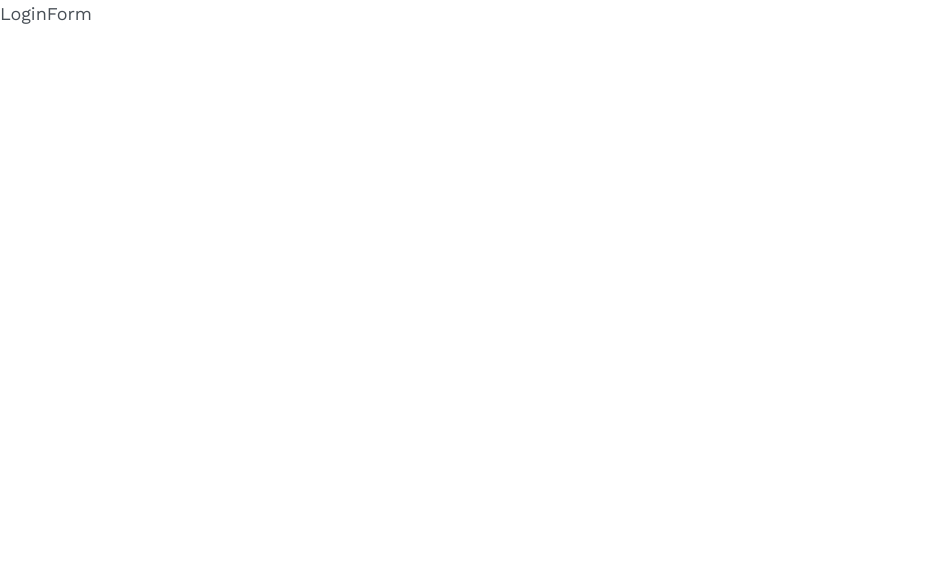
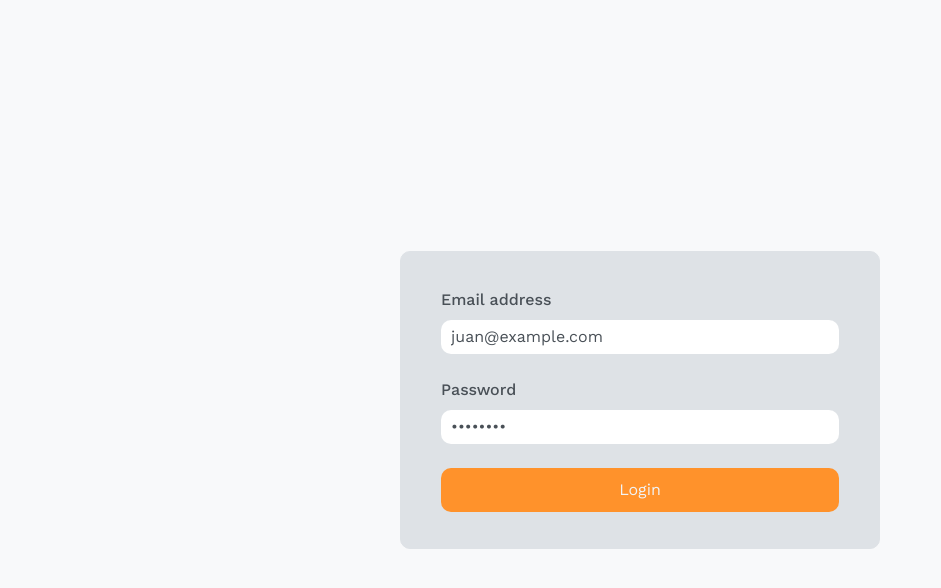
Before and after one commit to JuanTorres93/scriner, a React (Vite) app: page /login in a window 1280 px wide. Shown: the top 588 px of the page, without its empty margins (0-941 px from the left). Built offline with nearby package versions, Linux system fonts and the light colour scheme.

Commit message:
Authentication

```diff
--- a/src/features/authentication/LoginForm.jsx
+++ b/src/features/authentication/LoginForm.jsx
@@ -1,5 +1,63 @@
+import { useState } from "react";
+import Button from "../../ui/Button";
+import Form from "../../ui/Form";
+import Input from "../../ui/Input";
+import FormRowVertical from "../../ui/FormRowVertical";
+import { useLogin } from "./hooks/useLogin";
+import SpinnerMini from "../../ui/SpinnerMini";
+
 function LoginForm() {
-  return <div>LoginForm</div>;
+  const [email, setEmail] = useState("juan@example.com");
+  const [password, setPassword] = useState("pass1234");
+  const { login, isLoading } = useLogin();
+
+  function handleSubmit(e) {
+    e.preventDefault();
+
+    if (!email || !password || isLoading) return;
+
+    login(
+      { email, password },
+      {
+        onSettled: () => {
+          // Reset form fields
+          setEmail("");
+          setPassword("");
+        },
+      }
+    );
+  }
+
+  return (
+    <Form onSubmit={handleSubmit}>
+      <FormRowVertical label="Email address">
+        <Input
+          type="email"
+          id="email"
+          // This makes this form better for password managers
+          autoComplete="username"
+          value={email}
+          onChange={(e) => setEmail(e.target.value)}
+          disabled={isLoading}
+        />
+      </FormRowVertical>
+      <FormRowVertical label="Password">
+        <Input
+          type="password"
+          id="password"
+          autoComplete="current-password"
+          value={password}
+          onChange={(e) => setPassword(e.target.value)}
+          disabled={isLoading}
+        />
+      </FormRowVertical>
+      <FormRowVertical>
+        <Button variant="large" disabled={isLoading}>
+          {!isLoading ? "Login" : <SpinnerMini />}
+        </Button>
+      </FormRowVertical>
+    </Form>
+  );
 }
 
 export default LoginForm;
--- /dev/null
+++ b/src/features/authentication/hooks/useLogin.js
@@ -0,0 +1,23 @@
+import { useMutation, useQueryClient } from "@tanstack/react-query";
+import { login as loginApi } from "../../../services/apiAuth";
+import { useNavigate } from "react-router-dom";
+import toast from "react-hot-toast";
+
+export function useLogin() {
+  const queryClient = useQueryClient();
+  const navigate = useNavigate();
+
+  const { mutate: login, isLoading } = useMutation({
+    mutationFn: ({ email, password }) => loginApi({ email, password }),
+    onSuccess: (data) => {
+      queryClient.setQueryData(["user"], data.user);
+      navigate("/app", { replace: true });
+    },
+    onError: (error) => {
+      console.log("ERROR", error);
+      toast.error("Provided email or password are incorrect");
+    },
+  });
+
+  return { login, isLoading };
+}
--- a/src/pages/Login.jsx
+++ b/src/pages/Login.jsx
@@ -1,7 +1,22 @@
+import styled from "styled-components";
 import LoginForm from "../features/authentication/LoginForm";
 
+const LoginLayout = styled.main`
+  min-height: 100vh;
+  display: grid;
+  grid-template-columns: 48rem;
+  align-content: center;
+  justify-content: center;
+  gap: 3.2rem;
+  background-color: var(--color-grey-t3);
+`;
+
 function Login() {
-  return <LoginForm />;
+  return (
+    <LoginLayout>
+      <LoginForm />
+    </LoginLayout>
+  );
 }
 
 export default Login;
--- /dev/null
+++ b/src/services/apiAuth.js
@@ -0,0 +1,26 @@
+import supabase from "../supabase";
+
+export async function login({ email, password }) {
+  const { data, error } = await supabase.auth.signInWithPassword({
+    email,
+    password,
+  });
+
+  if (error) throw new Error(error.message);
+
+  console.log(data);
+
+  return data;
+}
+
+export async function getCurrentUser() {
+  const { data: session } = await supabase.auth.getSession();
+
+  if (!session.session) return null;
+
+  const { data, error } = await supabase.auth.getUser();
+
+  if (error) throw new Error(error.message);
+
+  return data?.user;
+}
--- a/src/ui/Button.jsx
+++ b/src/ui/Button.jsx
@@ -2,6 +2,9 @@ import styled, { css } from "styled-components";
 
 const variant = {
   none: css``,
+  large: css`
+    padding: 1rem 2rem;
+  `,
   padding: css`
     padding: 0.5rem 1rem;
   `,
--- /dev/null
+++ b/src/ui/Form.jsx
@@ -0,0 +1,33 @@
+import styled, { css } from "styled-components";
+
+const StyledForm = styled.form`
+  ${(props) =>
+    props.type === "regular" &&
+    css`
+      padding: 2.4rem 4rem;
+
+      /* Box */
+      background-color: var(--color-grey-t1);
+      border: 1px solid var(--color-grey-t1);
+      border-radius: var(--border-radius);
+    `}
+
+  ${(props) =>
+    props.type === "modal" &&
+    css`
+      width: 80rem;
+    `}
+
+  overflow: hidden;
+  font-size: 1.6rem;
+`;
+
+function Form({ children, ...props }) {
+  return (
+    <StyledForm {...props} type={props.type || "regular"}>
+      {children}
+    </StyledForm>
+  );
+}
+
+export default Form;
--- /dev/null
+++ b/src/ui/FormRowVertical.jsx
@@ -0,0 +1,29 @@
+import styled from "styled-components";
+
+const StyledFormRow = styled.div`
+  display: flex;
+  flex-direction: column;
+  gap: 0.8rem;
+  padding: 1.2rem 0;
+`;
+
+const Label = styled.label`
+  font-weight: 500;
+`;
+
+const Error = styled.span`
+  font-size: 1.4rem;
+  color: var(--color-error);
+`;
+
+function FormRowVertical({ label, error, children }) {
+  return (
+    <StyledFormRow>
+      {label && <Label htmlFor={children.props.id}>{label}</Label>}
+      {children}
+      {error && <Error>{error}</Error>}
+    </StyledFormRow>
+  );
+}
+
+export default FormRowVertical;
--- /dev/null
+++ b/src/ui/SpinnerMini.jsx
@@ -0,0 +1,16 @@
+import styled, { keyframes } from "styled-components";
+import { BiLoaderAlt } from "react-icons/bi";
+
+const rotate = keyframes`
+  to {
+    transform: rotate(1turn)
+  }
+`;
+
+const SpinnerMini = styled(BiLoaderAlt)`
+  width: 2.4rem;
+  height: 2.4rem;
+  animation: ${rotate} 1.5s infinite linear;
+`;
+
+export default SpinnerMini;
```
